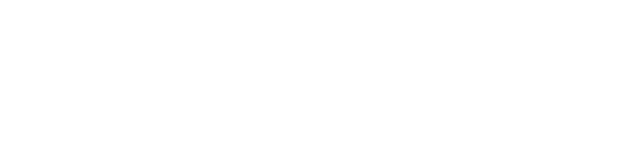
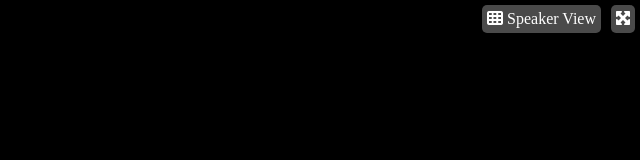
Before and after one commit to Elsti97/html-css-zoom, a plain HTML site: page index.html in a window 1280 px wide. Shown: the whole page, without its empty margins (640-1280 px from the left). Drawn offline with Linux system fonts and the light colour scheme.

Commit message:
header done

```diff
--- a/assets/css/style.css
+++ b/assets/css/style.css
@@ -1,5 +1,26 @@
 *{
-    margin: 0;
-    padding: 0;
-    box-sizing: border-box;
+  margin: 0;
+  padding: 0;
+  box-sizing: border-box;
+  color: white;
 }
+
+.big-container{
+  height: 100vh;
+  background-color: black;
+  display: flex;
+  flex-direction: column;
+}
+
+/* * header */
+header{
+  display: flex;
+  justify-content: flex-end;
+}
+
+header > *{
+  background-color: #4A4A4A;
+  margin: 5px;
+  padding: 5px;
+  border-radius: 5px;
+}
--- a/index.html
+++ b/index.html
@@ -6,8 +6,25 @@
     <meta name="viewport" content="width=device-width, initial-scale=1.0">
     <title>Document</title>
     <link rel="stylesheet" href="./assets/css/style.css">
+    <link rel="stylesheet" href="https://cdnjs.cloudflare.com/ajax/libs/font-awesome/6.2.0/css/all.min.css" integrity="sha512-xh6O/CkQoPOWDdYTDqeRdPCVd1SpvCA9XXcUnZS2FmJNp1coAFzvtCN9BmamE+4aHK8yyUHUSCcJHgXloTyT2A==" crossorigin="anonymous" referrerpolicy="no-referrer" />
 </head>
 <body>
+  <div class="big-container">
+    <!-- * header -->
+    <header>
+      <span><i class="fa-solid fa-table-cells"></i> Speaker View</span>
+      <i class="fa-solid fa-maximize"></i>
+    </header>
 
+    <!-- * main -->
+    <main>
+
+    </main>
+
+    <!-- * footer -->
+    <footer>
+
+    </footer>
+  </div>
 </body>
 </html>
```
